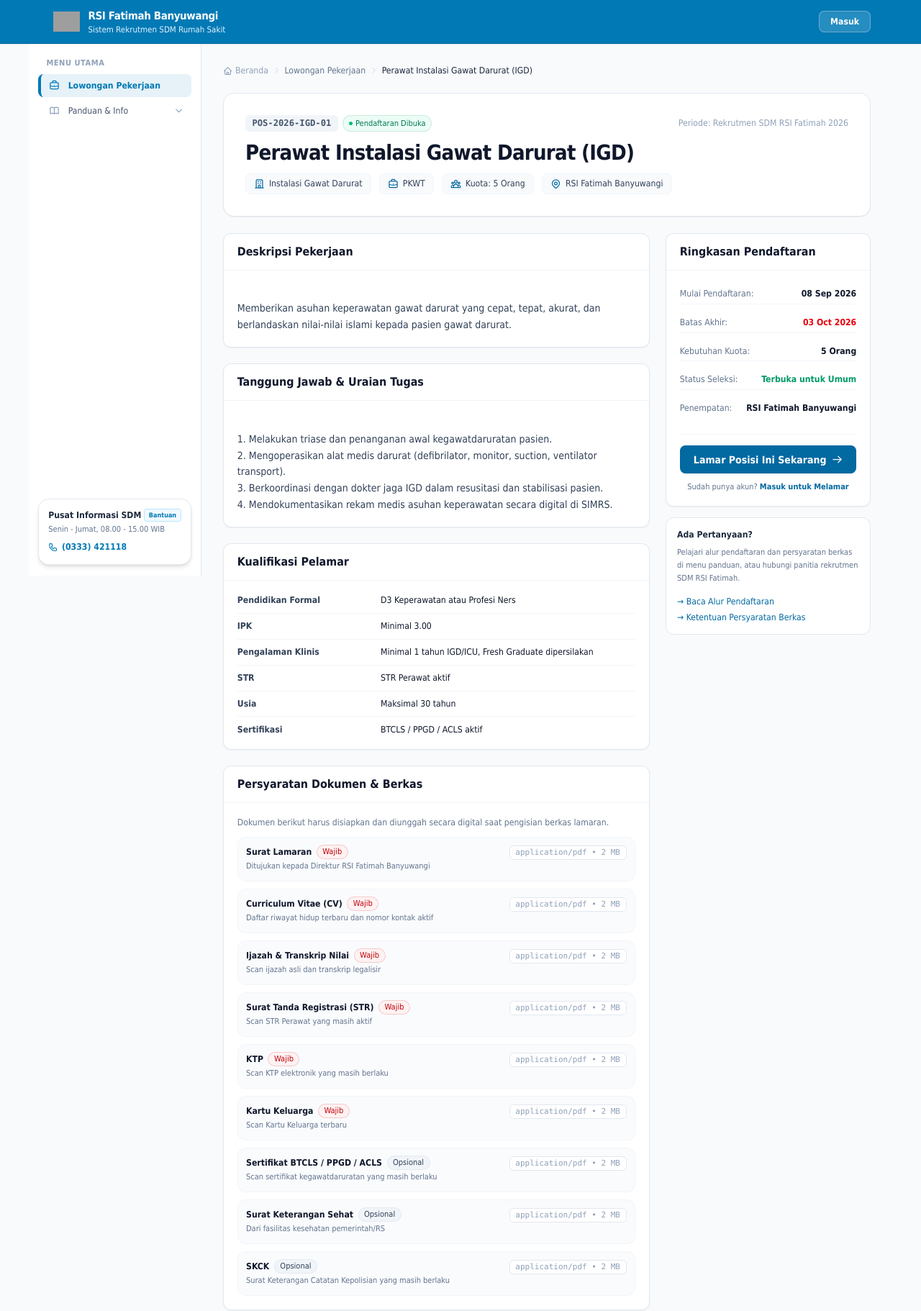
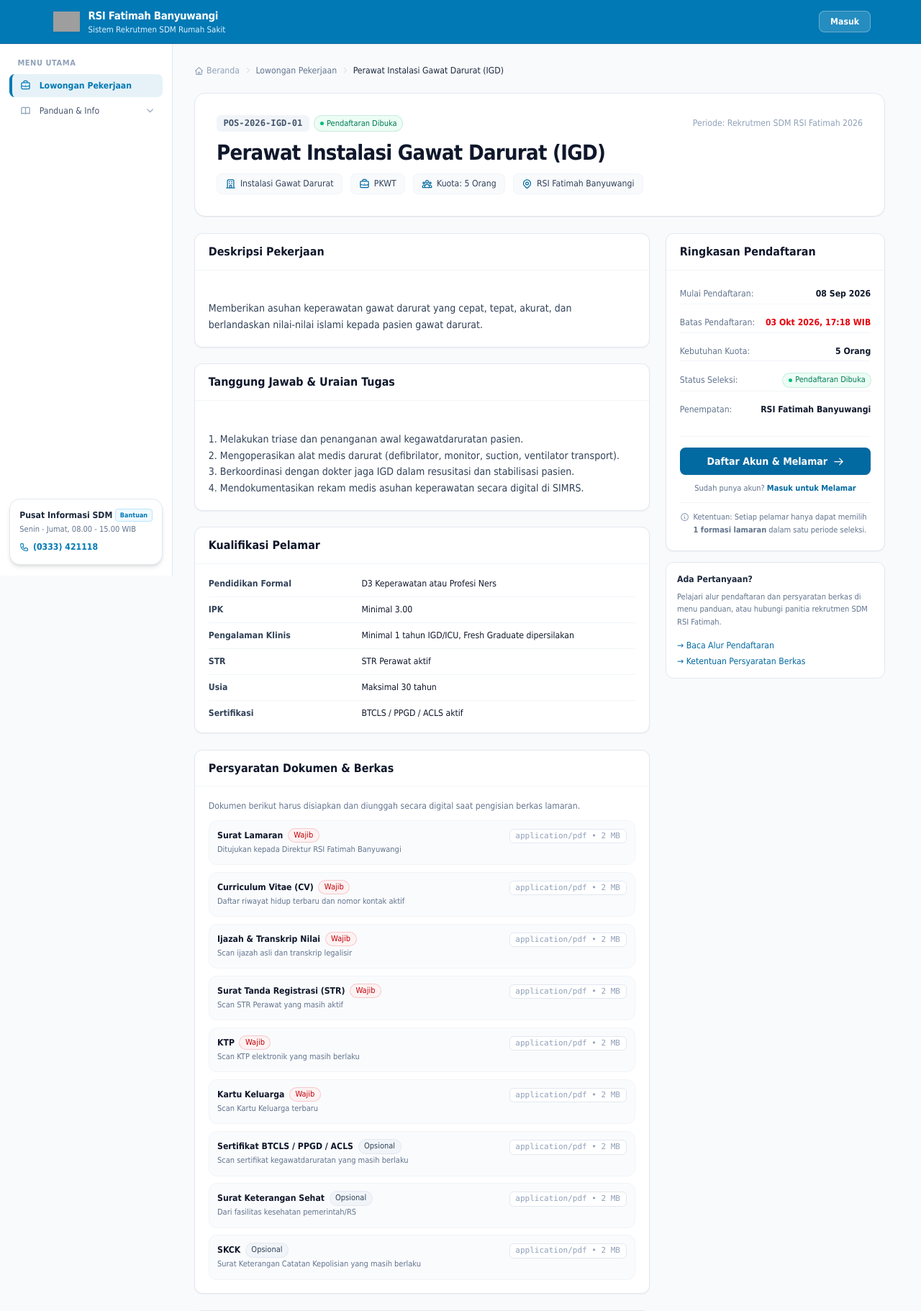
Before and after one commit to dwmah/system-require-rsifatimah, a Laravel app: page /lowongan/POS-2026-IGD-01 in a window 1280 px wide. Shown: the top 1822 px of the page at 72% size. Run offline with Laravel 12, Linux system fonts and the light colour scheme; data comes from the database, SQL or seed files in the repository; style sheets or scripts are compiled from the project's sources; grey boxes are pictures that could not be loaded.

Commit message:
feat: add application configuration, rate limiters, and applicant portal layout components

```diff
--- a/app/Providers/AppServiceProvider.php
+++ b/app/Providers/AppServiceProvider.php
@@ -22,6 +22,7 @@ class AppServiceProvider extends ServiceProvider
      */
     public function boot(): void
     {
+        \Carbon\Carbon::setLocale('id');
         $this->configureRateLimiting();
     }
 
--- a/config/app.php
+++ b/config/app.php
@@ -78,9 +78,9 @@ return [
     |
     */
 
-    'locale' => env('APP_LOCALE', 'en'),
+    'locale' => env('APP_LOCALE', 'id'),
 
-    'fallback_locale' => env('APP_FALLBACK_LOCALE', 'en'),
+    'fallback_locale' => env('APP_FALLBACK_LOCALE', 'id'),
 
     'faker_locale' => env('APP_FAKER_LOCALE', 'en_US'),
 
--- a/resources/views/components/layouts/applicant.blade.php
+++ b/resources/views/components/layouts/applicant.blade.php
@@ -42,14 +42,14 @@
     <x-navigation.mobile-menu variant="applicant" :active-menu="$activeMenu" />
 
     {{-- Body Shell: Applicant Sidebar + Main Content --}}
-    <div class="pt-16 flex-1 flex w-full max-w-7xl mx-auto">
+    <div class="pt-16 flex-1 flex w-full">
         {{-- Desktop Left Sidebar --}}
         <div class="hidden lg:block shrink-0 sticky top-16 h-[calc(100vh-4rem)]">
             <x-navigation.applicant-sidebar :active-menu="$activeMenu" class="h-full" />
         </div>
 
         {{-- Main Page Content --}}
-        <main class="flex-1 min-w-0 px-4 sm:px-6 lg:px-8 py-6 lg:py-8">
+        <main class="flex-1 min-w-0 max-w-7xl px-4 sm:px-6 lg:px-8 py-6 lg:py-8">
             {{ $slot }}
         </main>
     </div>
--- a/resources/views/components/layouts/public.blade.php
+++ b/resources/views/components/layouts/public.blade.php
@@ -35,7 +35,7 @@
     <x-navigation.mobile-menu :variant="$isApplicant ? 'applicant' : 'public'" :active-menu="$activeMenu" />
 
     {{-- Body Shell: Sidebar + Main Content --}}
-    <div class="pt-16 flex-1 flex w-full max-w-7xl mx-auto">
+    <div class="pt-16 flex-1 flex w-full">
         {{-- Desktop Left Sidebar --}}
         <div class="hidden lg:block shrink-0 sticky top-16 h-[calc(100vh-4rem)]">
             @if ($isApplicant)
@@ -46,7 +46,7 @@
         </div>
 
         {{-- Main Page Content --}}
-        <main class="flex-1 min-w-0 px-4 sm:px-6 lg:px-8 py-6 lg:py-8">
+        <main class="flex-1 min-w-0 max-w-7xl px-4 sm:px-6 lg:px-8 py-6 lg:py-8">
             {{ $slot }}
         </main>
     </div>
--- a/resources/views/components/navigation/applicant-sidebar.blade.php
+++ b/resources/views/components/navigation/applicant-sidebar.blade.php
@@ -24,7 +24,7 @@
 @endphp
 
 <aside {{ $attributes->merge(['class' => 'w-64 shrink-0 bg-white border-r border-slate-200 flex flex-col justify-between py-4 px-3.5 h-full overflow-hidden']) }}>
-    <div class="flex-1 overflow-y-auto space-y-5 pr-1 -mr-1 py-1">
+    <div class="flex-1 overflow-y-auto space-y-3 pr-1 -mr-1 py-1">
         {{-- PORTAL PELAMAR --}}
         <div>
             <p class="px-3 text-[11px] font-semibold text-slate-400 uppercase tracking-wider mb-2">
--- a/resources/views/public/vacancies/show.blade.php
+++ b/resources/views/public/vacancies/show.blade.php
@@ -194,19 +194,27 @@
                     <div class="space-y-3 text-xs">
                         <div class="flex justify-between py-1.5 border-b border-slate-100">
                             <span class="text-slate-500">Mulai Pendaftaran:</span>
-                            <span class="font-semibold text-slate-900">{{ $jobVacancy->open_at->translatedFormat('d M Y') }}</span>
+                            <span class="font-semibold text-slate-900">{{ $jobVacancy->open_at ? $jobVacancy->open_at->locale('id')->translatedFormat('d M Y') : '-' }}</span>
                         </div>
                         <div class="flex justify-between py-1.5 border-b border-slate-100">
-                            <span class="text-slate-500">Batas Akhir:</span>
-                            <span class="font-semibold text-red-600">{{ $jobVacancy->close_at->translatedFormat('d M Y') }}</span>
+                            <span class="text-slate-500">Batas Pendaftaran:</span>
+                            <span class="font-semibold text-red-600">
+                                {{ $jobVacancy->close_at ? $jobVacancy->close_at->locale('id')->translatedFormat('d M Y') . ($jobVacancy->close_at->format('H:i') !== '00:00' ? ', ' . $jobVacancy->close_at->format('H:i') . ' WIB' : ' (23:59 WIB)') : '-' }}
+                            </span>
                         </div>
                         <div class="flex justify-between py-1.5 border-b border-slate-100">
                             <span class="text-slate-500">Kebutuhan Kuota:</span>
-                            <span class="font-semibold text-slate-900">{{ $jobVacancy->quota }} Orang</span>
+                            <span class="font-semibold text-slate-900">{{ $jobVacancy->quota ? $jobVacancy->quota . ' Orang' : 'Sesuai Kebutuhan' }}</span>
                         </div>
-                        <div class="flex justify-between py-1.5 border-b border-slate-100">
+                        <div class="flex justify-between items-center py-1.5 border-b border-slate-100">
                             <span class="text-slate-500">Status Seleksi:</span>
-                            <span class="font-semibold text-emerald-600">Terbuka untuk Umum</span>
+                            @if (! $jobVacancy->isCurrentlyOpen())
+                                <x-ui.badge variant="neutral" size="sm">Ditutup</x-ui.badge>
+                            @elseif ($isClosingSoon)
+                                <x-ui.badge variant="warning" dot size="sm">Segera Ditutup (Sisa {{ $daysRemaining }} hari)</x-ui.badge>
+                            @else
+                                <x-ui.badge variant="success" dot size="sm">Pendaftaran Dibuka</x-ui.badge>
+                            @endif
                         </div>
                         <div class="flex justify-between py-1.5">
                             <span class="text-slate-500">Penempatan:</span>
@@ -418,7 +426,7 @@
                                     href="{{ route('register', ['lowongan' => $jobVacancy->id]) }}"
                                     class="w-full inline-flex items-center justify-center gap-2 font-semibold rounded-lg text-sm px-4 py-2.5 bg-rsi-700 hover:bg-rsi-800 text-white shadow-xs transition-colors cursor-pointer"
                                 >
-                                    <span>Lamar Posisi Ini Sekarang</span>
+                                    <span>Daftar Akun & Melamar</span>
                                     <svg class="w-4 h-4" fill="none" viewBox="0 0 24 24" stroke="currentColor">
                                         <path stroke-linecap="round" stroke-linejoin="round" stroke-width="2" d="M14 5l7 7m0 0l-7 7m7-7H3" />
                                     </svg>
@@ -439,6 +447,14 @@
                                 </p>
                             @endif
                         @endauth
+                    </div>
+
+                    {{-- Ketentuan 1 Formasi per Periode --}}
+                    <div class="mt-3 pt-3 border-t border-slate-100 flex items-start gap-1.5 text-[11px] text-slate-500 leading-relaxed">
+                        <svg class="w-3.5 h-3.5 text-slate-400 shrink-0 mt-0.5" fill="none" viewBox="0 0 24 24" stroke="currentColor">
+                            <path stroke-linecap="round" stroke-linejoin="round" stroke-width="2" d="M13 16h-1v-4h-1m1-4h.01M21 12a9 9 0 11-18 0 9 9 0 0118 0z" />
+                        </svg>
+                        <span>Ketentuan: Setiap pelamar hanya dapat memilih <strong>1 formasi lamaran</strong> dalam satu periode seleksi.</span>
                     </div>
                 </x-ui.card>
 
```
